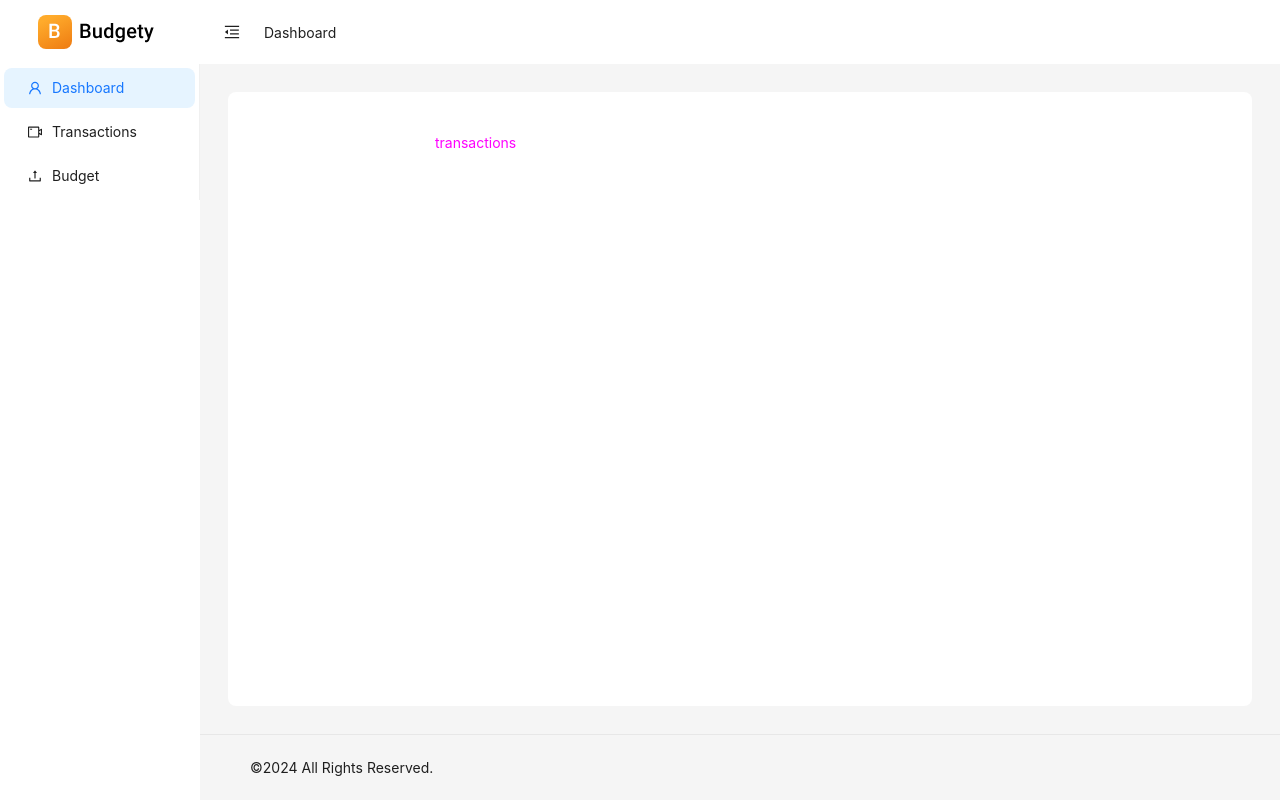
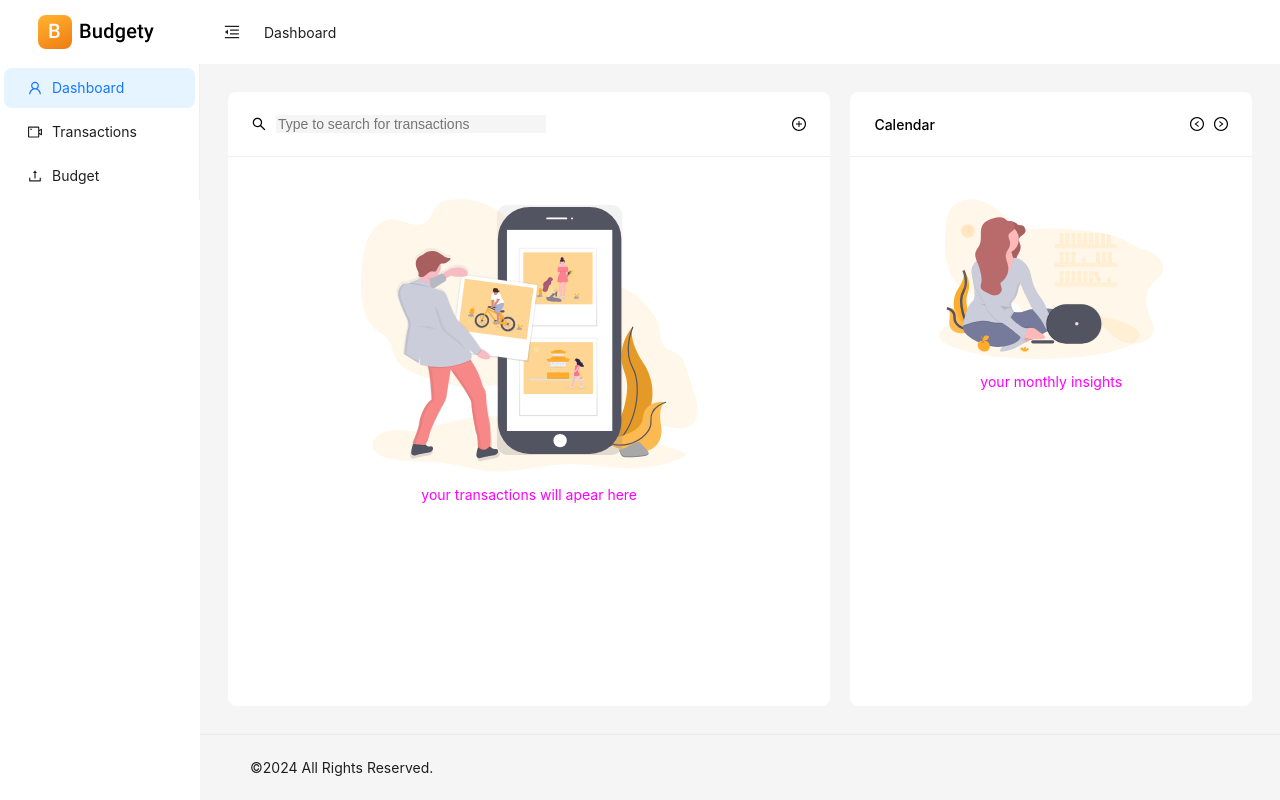
Before and after one commit to Iulicaaa/budgety, a React (Vite) app: page /transactions in a window 1280 px wide. Built offline with nearby package versions, Linux system fonts and the light colour scheme.

Commit message:
Add search bar and calendar to Transactions page

```diff
--- a/src/pages/Dashboard.tsx
+++ b/src/pages/Dashboard.tsx
@@ -9,16 +9,50 @@ import styled from "styled-components";
 const Dashboard = () => {
   return (
     <PageLayout>
-      <Card>
-        <Content>dashboard</Content>
-      </Card>
+      <CardWrapper>
+        <Card1>
+          <Bar>
+            <p>Latest Transactions</p>
+            <PlusCircleOutlined />
+          </Bar>
+          <Divider
+            style={{
+              padding: 0,
+              margin: 0,
+            }}
+          />
+          <Content>
+            <Image src={man_with_phone} />
+            <p>your transactions will apear here</p>
+          </Content>
+        </Card1>
+        <Card2>
+          <Bar>
+            <p>Calendar</p>
+            <IconDiv>
+              <LeftCircleOutlined />
+              <RightCircleOutlined />
+            </IconDiv>
+          </Bar>
+          <Divider
+            style={{
+              padding: 0,
+              margin: 0,
+            }}
+          />
+          <Content>
+            <Image src={woman_on_laptop} />
+            <p>your monthly insights</p>
+          </Content>
+        </Card2>
+      </CardWrapper>
     </PageLayout>
   );
 };
 
 export default Dashboard;
 
-const Card = styled.div`
+const Card1 = styled.div`
   display: flex;
   flex-direction: column;
   align-items: center;
--- a/src/pages/Transactions.tsx
+++ b/src/pages/Transactions.tsx
@@ -1,25 +1,97 @@
 import React from "react";
 import { PageLayout } from "@/components/PageLayout";
 import styled from "styled-components";
+import { Divider } from "antd";
+import {
+  SearchOutlined,
+  PlusCircleOutlined,
+  LeftCircleOutlined,
+  RightCircleOutlined,
+} from "@ant-design/icons";
+import man_with_phone from "@/assets/man_with_phone.svg";
+import woman_on_laptop from "@/assets/woman_on_laptop.svg";
+import Icon from "@ant-design/icons/lib/components/Icon";
 
 const Transactions = () => {
   return (
     <PageLayout>
-      <Card>
-        <Content>transactions</Content>
-      </Card>
+      <CardWrapper>
+        <Card1>
+          <Bar>
+            <InputDiv>
+              <SearchOutlined />
+              <input placeholder="Type to search for transactions" />
+            </InputDiv>
+            <PlusCircleOutlined />
+          </Bar>
+          <Divider
+            style={{
+              padding: 0,
+              margin: 0,
+            }}
+          />
+          <Content>
+            <Image src={man_with_phone} />
+            <p>your transactions will apear here</p>
+          </Content>
+        </Card1>
+        <Card2>
+          <Bar>
+            <p>Calendar</p>
+            <IconDiv>
+              <LeftCircleOutlined />
+              <RightCircleOutlined />
+            </IconDiv>
+          </Bar>
+          <Divider
+            style={{
+              padding: 0,
+              margin: 0,
+            }}
+          />
+          <Content>
+            <Image src={woman_on_laptop} />
+            <p>your monthly insights</p>
+          </Content>
+        </Card2>
+      </CardWrapper>
     </PageLayout>
   );
 };
 
 export default Transactions;
 
-const Card = styled.div`
+const Image = styled.img`
+  width: 70%;
+  height: auto;
+`;
+
+const CardWrapper = styled.div`
+  display: flex;
+  flex-direction: row;
+  justify-content: space-between;
+  width: 100%;
+  height: 100%;
+  background-color: transparent;
+  border-radius: 8px;
+  gap: 20px;
+`;
+
+const Card1 = styled.div`
   display: flex;
   flex-direction: column;
   align-items: center;
-  justify-content: space-between;
-  width: 100%;
+  width: 60%;
+  height: 100%;
+  background-color: white;
+  border-radius: 8px;
+`;
+
+const Card2 = styled.div`
+  display: flex;
+  flex-direction: column;
+  align-items: center;
+  width: 40%;
   height: 100%;
   background-color: white;
   border-radius: 8px;
@@ -29,8 +101,58 @@ const Content = styled.div`
   display: flex;
   flex-direction: column;
   justify-content: center;
-  align-items: flex-start;
+  align-items: center;
   width: 80%;
   max-width: 610px;
   padding-top: 42px;
 `;
+
+const Bar = styled.div`
+  display: flex;
+  justify-content: space-between;
+  align-items: center;
+  width: 100%;
+  padding: 0 24px;
+  height: 64px;
+  background-color: transparent;
+  font-size: 14px;
+  font-weight: 500;
+  color: #000;
+  margin-bottom: 0;
+  padding-bottom: 0;
+`;
+
+const IconDiv = styled.div`
+  display: flex;
+  gap: 10px;
+  justify-content: center;
+  align-items: center;
+  p {
+    font-size: 16px;
+    font-weight: 500;
+    color: #000;
+  }
+`;
+
+const InputDiv = styled.div`
+  display: flex;
+  justify-content: flex-start;
+  align-items: center;
+  gap: 10px;
+  width: 100%;
+  height: 64px;
+  background-color: transparent;
+  font-size: 14px;
+  font-weight: 500;
+  color: #000;
+  margin-bottom: 0;
+  padding-bottom: 0;
+  input {
+    background-color: #f5f5f5;
+    border: none;
+    font-size: 14px;
+    font-weight: 500;
+    width: 50%;
+    color: #000;
+  }
+`;
```
